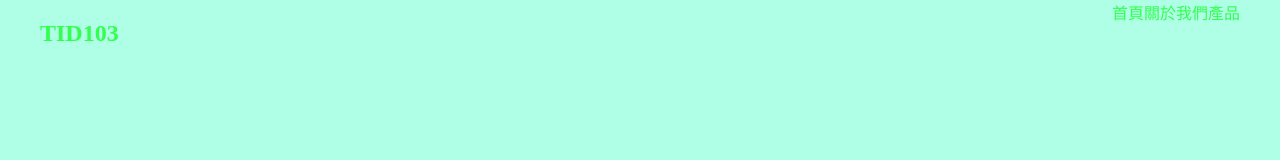
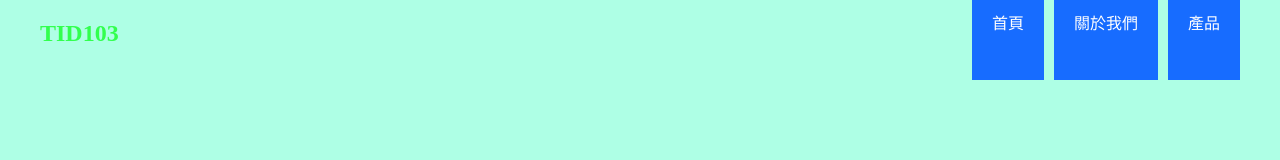
Before and after one commit to sexfat/tid103, a plain HTML site: page index.html in a window 1280 px wide. Drawn offline with Linux system fonts and the light colour scheme.

Commit message:
增加選單的高度

```diff
--- a/style.css
+++ b/style.css
@@ -14,6 +14,7 @@ ul , li {
 
 nav {
    width: 1200px;
+   height: 80px;
    margin: auto;
    display: flex;
    justify-content: space-between;
@@ -21,6 +22,12 @@ nav {
 
 nav ul {
    display: flex;
+   gap: 10px;
+}
 
-
+nav ul li {
+   padding: 10px 20px;
+   text-align: center;
+   background: #176cff;
+   color: #fff;
 }
```
